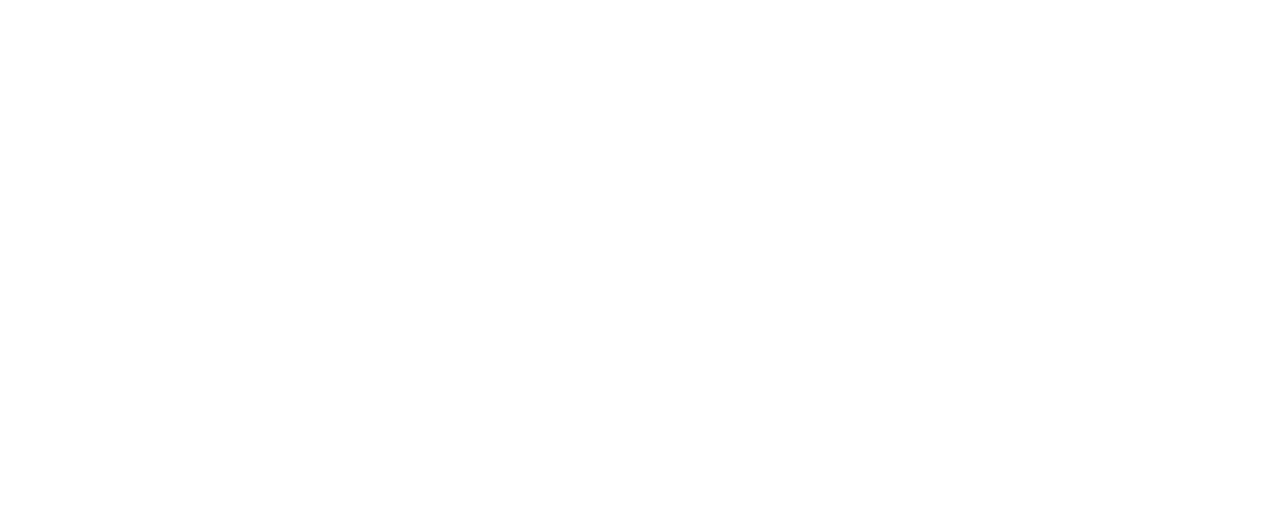
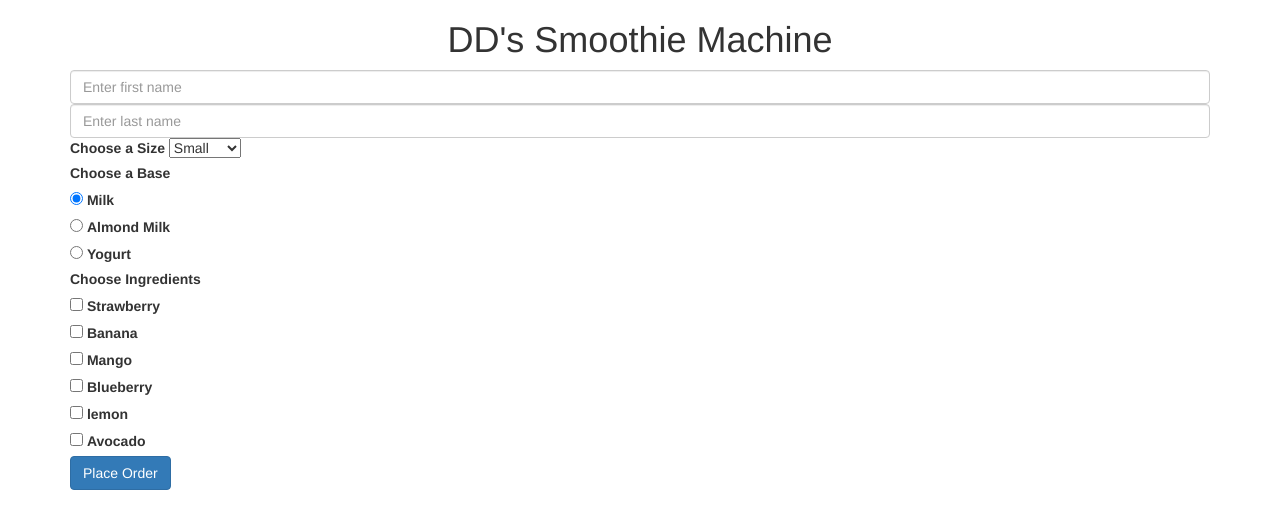
Before and after one commit to dalvi17/thesmoothimachine, a plain HTML site: page index.html in a window 1280 px wide. Drawn offline with nearby package versions, Linux system fonts and the light colour scheme.

Commit message:
Creating Form
Creating Form, linking stylesheet and js

```diff
--- a/index.html
+++ b/index.html
@@ -7,8 +7,80 @@
   <link rel="stylesheet" href="https://maxcdn.bootstrapcdn.com/bootstrap/3.4.1/css/bootstrap.min.css">
   <script src="https://ajax.googleapis.com/ajax/libs/jquery/3.7.1/jquery.min.js"></script>
   <script src="https://maxcdn.bootstrapcdn.com/bootstrap/3.4.1/js/bootstrap.min.js"></script>
+  <link rel="stylesheet" href="css/style.css"/>
 </head>
 <body>
+  <div class="container my-5">
+    <h1 class="text-center mb-4"> DD's Smoothie Machine</h1>
 
+    <form id="smoothieForm" class="p-4 border rounded shadow-sm bg-light">
+      <div class="mb-3">
+        <input type="text" class="form-control" id="fname" placeholder="Enter first name" required>
+      </div>
+
+      <div class="mb-3">
+        <input type="text" class="form-control" id="lname" placeholder="Enter last name" required>
+      </div>
+
+      <div class="mb-3">
+        <label for="size" class="form-label">Choose a Size</label>
+        <select id="size" class="form-select" required>
+          <option value="Small">Small</option>
+          <option value="Medium">Medium</option>
+          <option value="Large">Large</option>
+        </select>
+      </div>
+
+      <div class="mb-3">
+        <label class="form-label">Choose a Base</label>
+        <div class="form-check">
+          <input class="form-check-input" type="radio" name="base" value="Milk" id="baseMilk" checked>
+          <label class="form-check-label" for="baseMilk">Milk</label>
+        </div>
+        <div class="form-check">
+          <input class="form-check-input" type="radio" name="base" value="Almond Milk" id="baseAlmond">
+          <label class="form-check-label" for="baseAlmond">Almond Milk</label>
+        </div>
+        <div class="form-check">
+          <input class="form-check-input" type="radio" name="base" value="Yogurt" id="baseYogurt">
+          <label class="form-check-label" for="baseYogurt">Yogurt</label>
+        </div>
+      </div>
+
+      <div class="mb-3">
+        <label class="form-label">Choose Ingredients</label>
+        <div class="form-check">
+          <input class="form-check-input" type="checkbox" value="Strawberry" id="Strawberry">
+          <label class="form-check-label" for="Strawberry">Strawberry</label>
+        </div>
+        <div class="form-check">
+          <input class="form-check-input" type="checkbox" value="Banana" id="Banana">
+          <label class="form-check-label" for="Banana">Banana</label>
+        </div>
+        <div class="form-check">
+          <input class="form-check-input" type="checkbox" value="Mango" id="Mango">
+          <label class="form-check-label" for="Mango">Mango</label>
+        </div>
+        <div class="form-check">
+          <input class="form-check-input" type="checkbox" value="Blueberry" id="Blueberry">
+          <label class="form-check-label" for="Blueberry">Blueberry</label>
+        </div>
+         <div class="form-check">
+          <input class="form-check-input" type="checkbox" value="lemon" id="lemon">
+          <label class="form-check-label" for="lemon">lemon</label>
+        </div>
+        <div class="form-check">
+          <input class="form-check-input" type="checkbox" value="Avocado" id="Avocado">
+          <label class="form-check-label" for="Avocado">Avocado</label>
+        </div>
+      </div>
+
+      <button type="submit" class="btn btn-primary w-100">Place Order</button>
+    </form>
+
+    <div id="orderSummary" class="mt-5 p-4 bg-success text-white rounded d-none"></div>
+  </div>
+
+  <script  src="js/main.js"></script>
 </body>
 </html>
```
